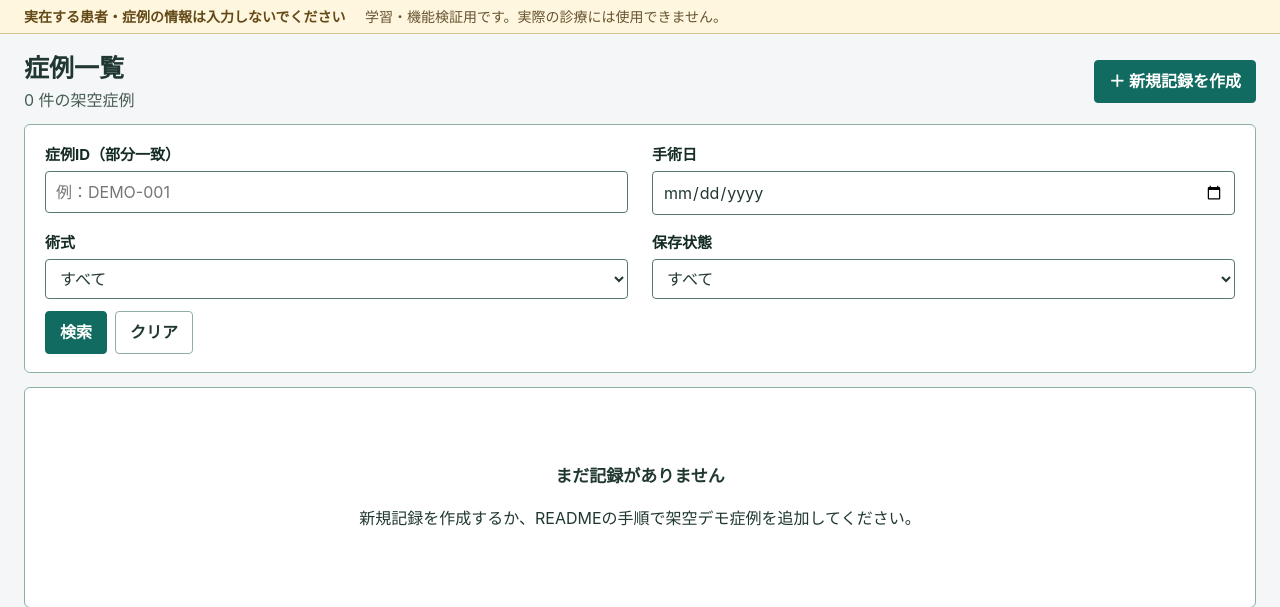
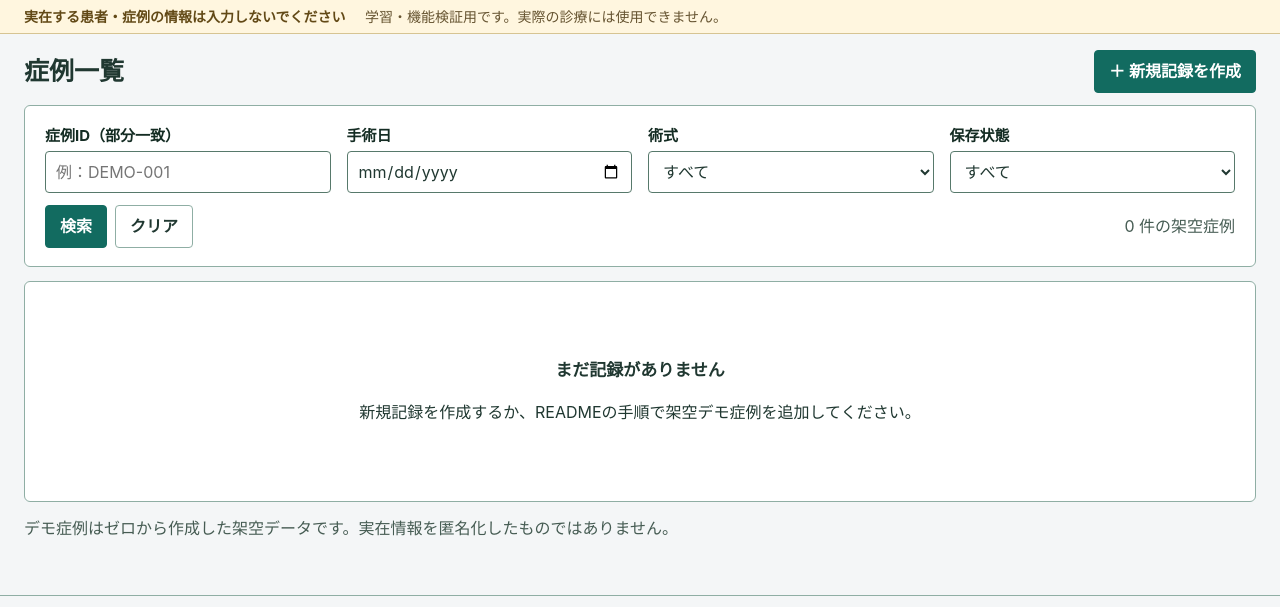
Before and after one commit to kawaj-dev/operative-note-assistant, a Flask app: page / in a window 1280 px wide. Shown: the part 60-667 px from the top of the page. Run offline with Flask 3, Linux system fonts and the light colour scheme; data that the repository does not hold is empty.

Commit message:
Refine case search form layout

```diff
--- a/static/style.css
+++ b/static/style.css
@@ -182,6 +182,12 @@ footer {padding:12px}
 @media(max-width:1000px){.figure-workspace{grid-template-columns:1fr}.figure-controls{max-height:none;overflow:visible}.workspace-tools{grid-template-columns:1fr 1fr}.tool-group{border-bottom:0}.object-inspector{grid-template-columns:repeat(2,minmax(0,1fr))}}
 @media(max-width:600px){main{padding:12px}.site-header{padding:8px 12px;flex-wrap:wrap}.site-header>.badge{display:inline-block}.privacy{padding:6px 12px}.privacy span{margin:2px 0 0}.page-heading{gap:6px}.card{padding:14px}.draft-bar{flex-wrap:wrap;gap:6px}.draft-bar strong{flex-basis:100%}.draft-bar [role=status]{margin-left:0;flex:1;font-size:13px}.workspace-tools,.object-inspector{grid-template-columns:1fr}.field-grid{gap:14px}.diagram-workspace-item{padding:10px}.progress button{font-size:14px}}
 
-/* List search reuses the responsive two-column field grid. */
-.search-form .field-grid {margin-top:0}
-.search-actions {display:flex;flex-wrap:wrap;gap:8px;margin-top:12px}
+/* Keep list search compact without changing the editor field grids. */
+.search-form .field-grid {grid-template-columns:minmax(0,1fr);margin-top:0;gap:12px 16px}
+.search-form .field {min-width:0}
+.search-form .field input,.search-form .field select {min-width:0;max-width:100%;height:42px}
+.search-form .field select {text-overflow:ellipsis}
+.search-actions {display:flex;align-items:center;flex-wrap:wrap;gap:8px;margin-top:12px}
+.search-actions .search-count {margin-left:auto;min-width:0;overflow-wrap:anywhere}
+@media(min-width:768px){.search-form .field-grid{grid-template-columns:repeat(2,minmax(0,1fr))}}
+@media(min-width:1200px){.search-form .field-grid{grid-template-columns:repeat(4,minmax(0,1fr))}}
--- a/templates/index.html
+++ b/templates/index.html
@@ -1,6 +1,6 @@
 {% extends 'base.html' %}
 {% block content %}
-<div class="page-heading compact"><div><h1>症例一覧</h1><span class="muted">{% if errors %}検索条件を確認してください{% elif searching %}検索結果：{{ notes|length }} 件{% else %}{{ notes|length }} 件の架空症例{% endif %}</span></div><a class="button primary" href="{{ url_for('new_note') }}">＋ 新規記録を作成</a></div>
+<div class="page-heading compact"><div><h1>症例一覧</h1></div><a class="button primary" href="{{ url_for('new_note') }}">＋ 新規記録を作成</a></div>
 <form class="card search-form" method="get" action="{{ url_for('index') }}" role="search" aria-label="症例検索">
   <div class="field-grid">
     <div class="field"><label for="search-case-id">症例ID（部分一致）</label><input id="search-case-id" name="case_id" value="{{ filters.case_id }}" maxlength="100" placeholder="例：DEMO-001"></div>
@@ -8,7 +8,7 @@
     <div class="field"><label for="search-procedure">術式</label><select id="search-procedure" name="procedure"><option value="">すべて</option>{% if filters.procedure and filters.procedure not in procedures %}<option value="{{ filters.procedure }}" selected>無効な条件：{{ filters.procedure }}</option>{% endif %}{% for procedure in procedures %}<option value="{{ procedure }}" {% if filters.procedure == procedure %}selected{% endif %}>{{ procedure }}</option>{% endfor %}</select></div>
     <div class="field"><label for="search-status">保存状態</label><select id="search-status" name="status">{% if filters.status not in ['', 'draft', 'completed'] %}<option value="{{ filters.status }}" selected>無効な条件：{{ filters.status }}</option>{% endif %}{% for value, label in [('', 'すべて'), ('draft', '下書き'), ('completed', '完成')] %}<option value="{{ value }}" {% if filters.status == value %}selected{% endif %}>{{ label }}</option>{% endfor %}</select></div>
   </div>
-  <div class="search-actions"><button class="primary" type="submit">検索</button><a class="button" href="{{ url_for('index') }}">クリア</a></div>
+  <div class="search-actions"><button class="primary" type="submit">検索</button><a class="button" href="{{ url_for('index') }}">クリア</a><span class="muted search-count">{% if errors %}検索条件を確認してください{% elif searching %}検索結果：{{ notes|length }} 件{% else %}{{ notes|length }} 件の架空症例{% endif %}</span></div>
 </form>
 {% if errors %}<div class="error" role="alert">{% for error in errors %}<p>{{ error }}</p>{% endfor %}</div>{% endif %}
 {% if not errors %}<section class="card">
```
